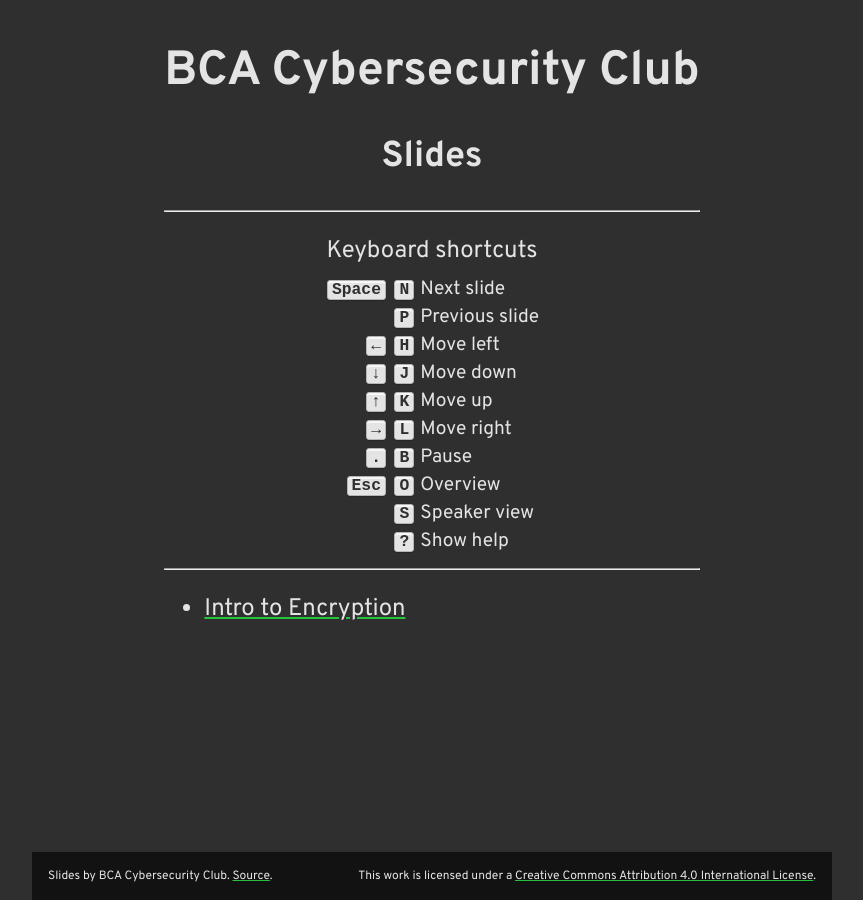
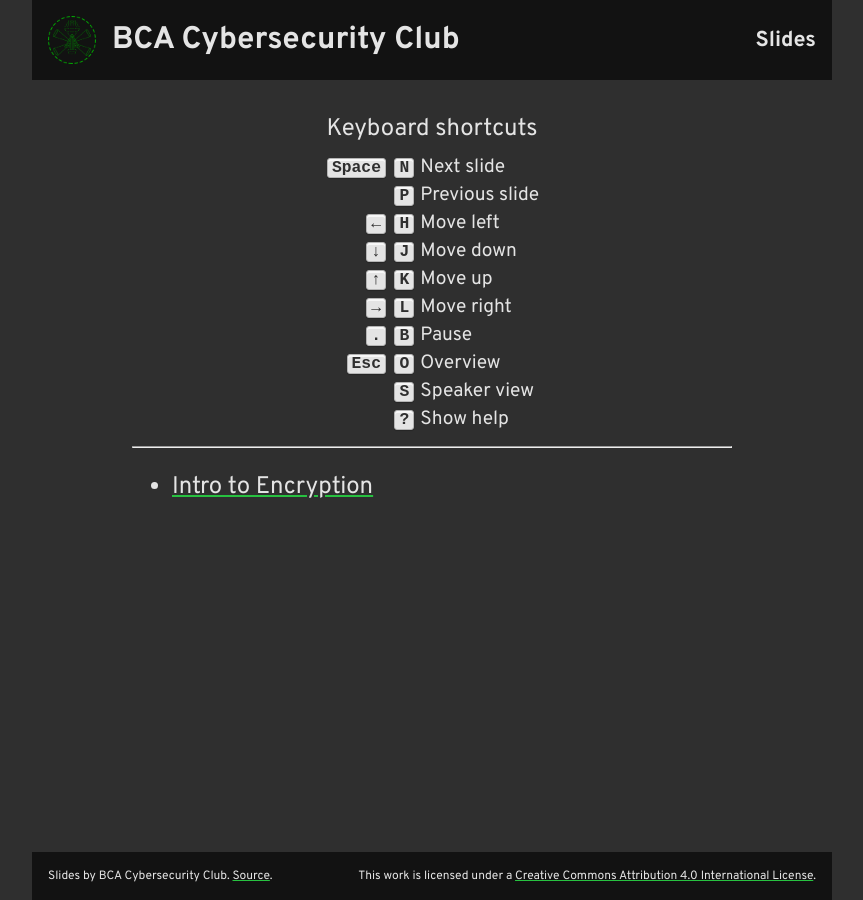
Before and after one commit to edwfeng/cybersecslides, a Jekyll site: the page built from index.html, in a window 1280 px wide. Shown: the whole page, without its empty margins (208-1071 px from the left). Built offline with Jekyll 4.4.1, drawn with Linux system fonts in a browser that asks for light colours; some web fonts are replaced.

Commit message:
Add header

```diff
--- a/404.html
+++ b/404.html
@@ -1,6 +1,7 @@
 ---
 permalink: /404.html
 layout: main
+title: Not Found
 ---
 
 <h1>404</h1>
--- a/_layouts/main.html
+++ b/_layouts/main.html
@@ -13,8 +13,19 @@
         </title>
 
         <link rel="stylesheet" href="/css/styles.css">
+        <link rel="shortcut icon" type="image/png" href="/torch.png"/>
     </head>
     <body>
+        <header>
+            <div>
+                <img src="/torch.png" class="icon">
+                <h1>BCA Cybersecurity Club</h1>
+            </div>
+            {% if page.title %}
+                <h2>{{ page.title }}</h2>
+            {% endif %}
+        </header>
+
         <div class="container">
             {{content}}
         </div>
--- a/_layouts/slide.html
+++ b/_layouts/slide.html
@@ -20,6 +20,8 @@
         <!--[if lt IE 9]>
         <script src="lib/js/html5shiv.js"></script>
         <![endif]-->
+
+        <link rel="shortcut icon" type="image/png" href="/torch.png"/>
     </head>
     <body>
 
--- a/css/styles.css
+++ b/css/styles.css
@@ -26,6 +26,14 @@ body {
     background: #121212;
 }
 
+h1 {
+    font-size: 1.3em;
+}
+
+h2 {
+    font-size: .9em;
+}
+
 a:link, a:visited {
     color: #E4E4E4;
     text-decoration-color: #27C140;
@@ -42,6 +50,7 @@ a:active {
 
 .container {
     margin: 10px auto;
+    width: 95%;
     max-width: 600px;
     text-align: center;
     flex: 1 0 auto;
@@ -51,8 +60,13 @@ li {
     text-align: start;
 }
 
-footer {
-    font-size: 12px;
+.icon {
+    height: 48px;
+    width: auto;
+    margin-left: 1rem;
+}
+
+header, footer {
     background: #121212;
     width: 800px;
     margin: auto;
@@ -61,6 +75,20 @@ footer {
     display: flex;
     flex-wrap: wrap;
     justify-content: space-between;
+    align-items: center;
+}
+
+header h1, header h2 {
+    margin: 0 1rem;
+}
+
+header div {
+    display: flex;
+    align-items: center;
+}
+
+footer {
+    font-size: 12px;
 }
 
 footer div {
@@ -69,9 +97,22 @@ footer div {
 }
 
 @media only screen and (max-width : 840px) {
-    footer {
+    header, footer {
         text-align: start;
         width: 100%;
+    }
+
+    header {
+        flex-direction: column;
+    }
+
+    header h1 {
+        font-size: .8em;
+    }
+
+    header h2 {
+        font-size: 1.2em;
+        margin-top: 1rem;
     }
 }
 
--- a/index.html
+++ b/index.html
@@ -1,11 +1,8 @@
 ---
 layout: main
+title: Slides
 ---
 
-<h1>BCA Cybersecurity Club</h1>
-<h2>Slides</h2>
-
-<hr/>
 <p class="keys-header">Keyboard shortcuts</p>
 
 <table class="keys">
```
Also changed, not shown: torch.png (added).
